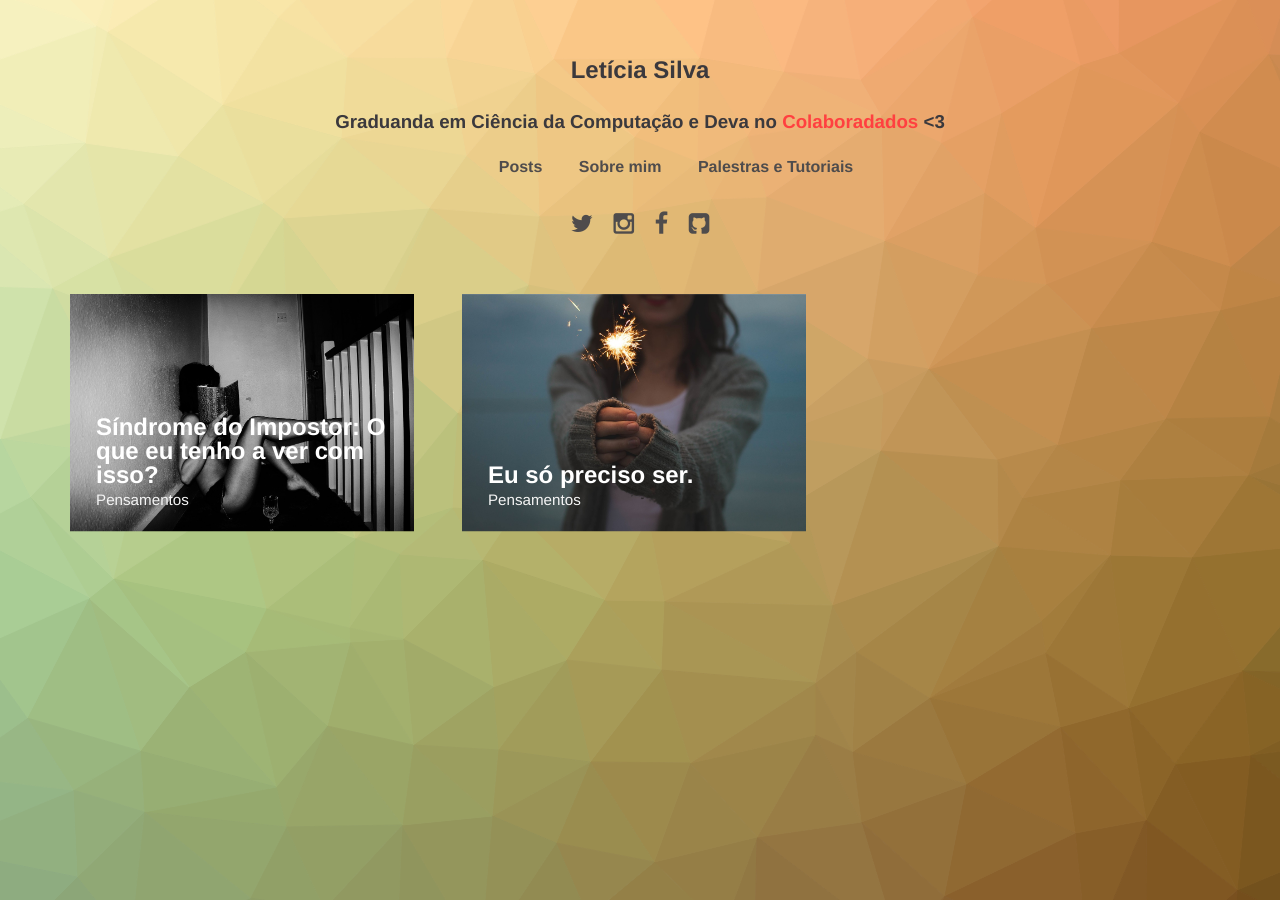
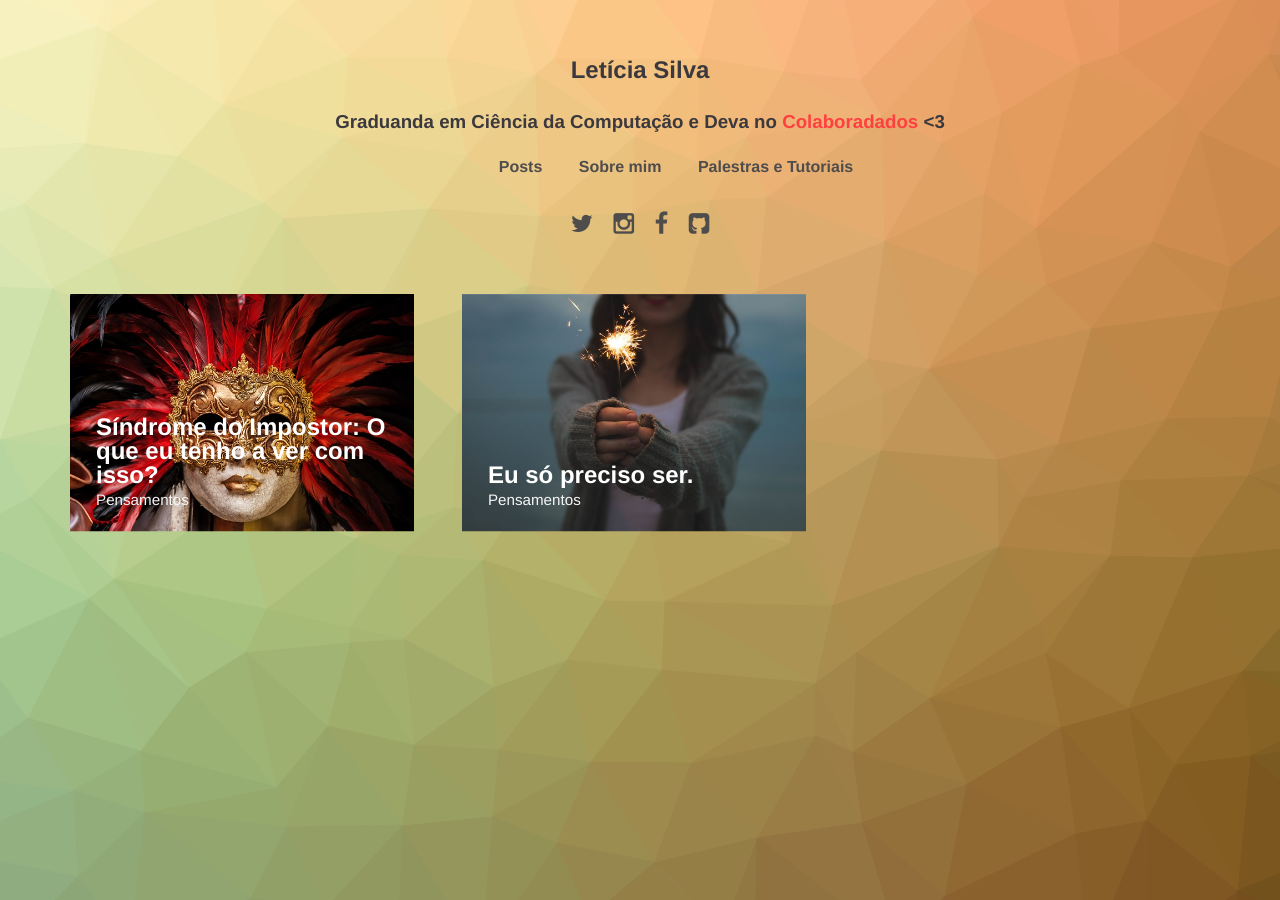
Before and after one commit to leticiadasilva/leticiadasilva.github.io, a Jekyll site: the page built from index.html, in a window 1280 px wide. Built offline with Jekyll 4.4.1, drawn with Linux system fonts in a browser that asks for light colours.

Commit message:
atualiza imagem

```diff
--- a/_posts/2019-07-14-sindrome-do-impostor.markdown
+++ b/_posts/2019-07-14-sindrome-do-impostor.markdown
@@ -3,11 +3,13 @@ title:  "Síndrome do Impostor: O que eu tenho a ver com isso?"
 subtitle: "Pensamentos"
 author: "Letícia Silva"
 avatar: "img/authors/leticia.jpg"
-image: "img/texto3.jpg"
+image: "img/texto2.jpg"
 date:   2019-07-14 05:02:36
 ---
 
-> Nada será suficiente até que você não seja para si mesmo.
+> Nada será suficiente até que você não seja para si mesmo.   ]
+
+
 
 Cercados por uma sociedade que cultua descaradamente o sucesso, produtividade e resultado, vivemos a um passo de cair num precipício que não tem formato, mas é profundo. E cada vez se torna mais complexo sair dele.
 
```
